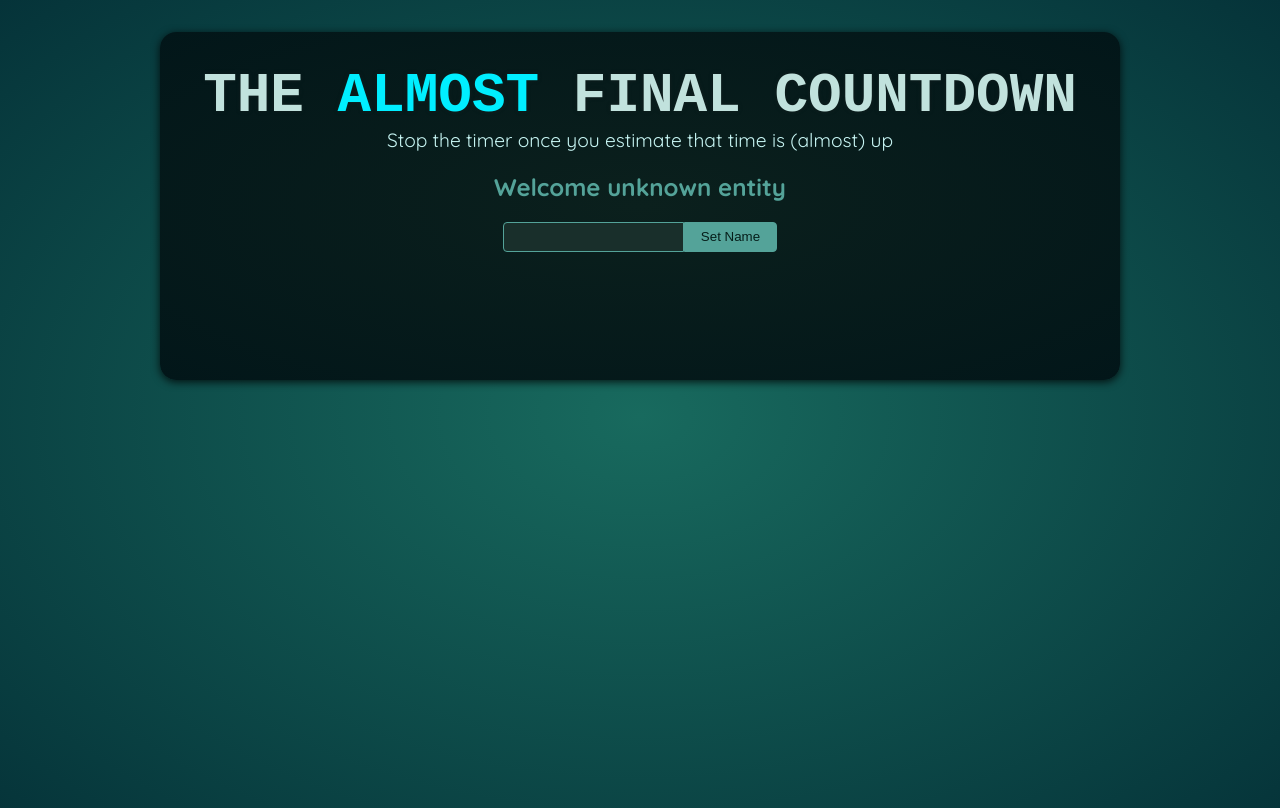
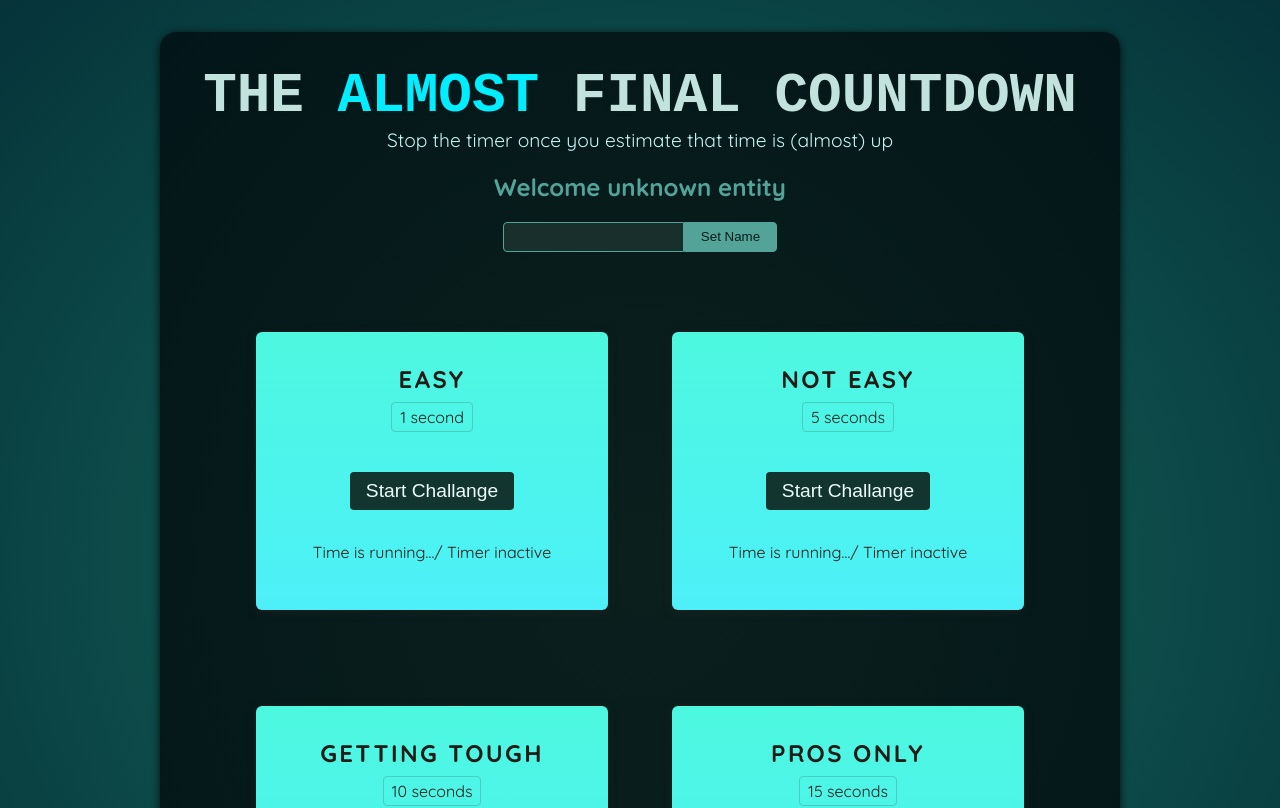
Before and after one commit to cravsky/final-countdown, a React (Vite) app: page / in a window 1280 px wide. Shown: the top 808 px of the page. Built offline with nearby package versions, Linux system fonts and the light colour scheme; a web font is replaced by a local one.

Commit message:
Introduced TimerChallenge component

```diff
--- a/src/App.jsx
+++ b/src/App.jsx
@@ -1,10 +1,16 @@
 import Player from './components/Player.jsx';
+import TimerChallenge from './components/TimerChallenge.jsx';
 
 function App() {
   return (
     <>
       <Player />
-      <div id="challenges"></div>
+      <div id="challenges">
+        <TimerChallenge title="Easy" targetTime={1} />
+        <TimerChallenge title="Not easy" targetTime={5} />
+        <TimerChallenge title="Getting Tough" targetTime={10} />
+        <TimerChallenge title="Pros only" targetTime={15} />
+      </div>
     </>
   );
 }
--- /dev/null
+++ b/src/components/TimerChallenge.jsx
@@ -0,0 +1,14 @@
+export default function TimerChallenge({ title, targetTime }) {
+    return <section className="challenge">
+        <h2>{title}</h2>
+        <p className="challenge-time">
+            {targetTime} second{targetTime > 1 ? 's' : ''}
+        </p>
+        <p>
+            <button>
+                Start Challange
+            </button>
+        </p>
+        <p className="">Time is running.../ Timer inactive</p>
+    </section>
+}
```
